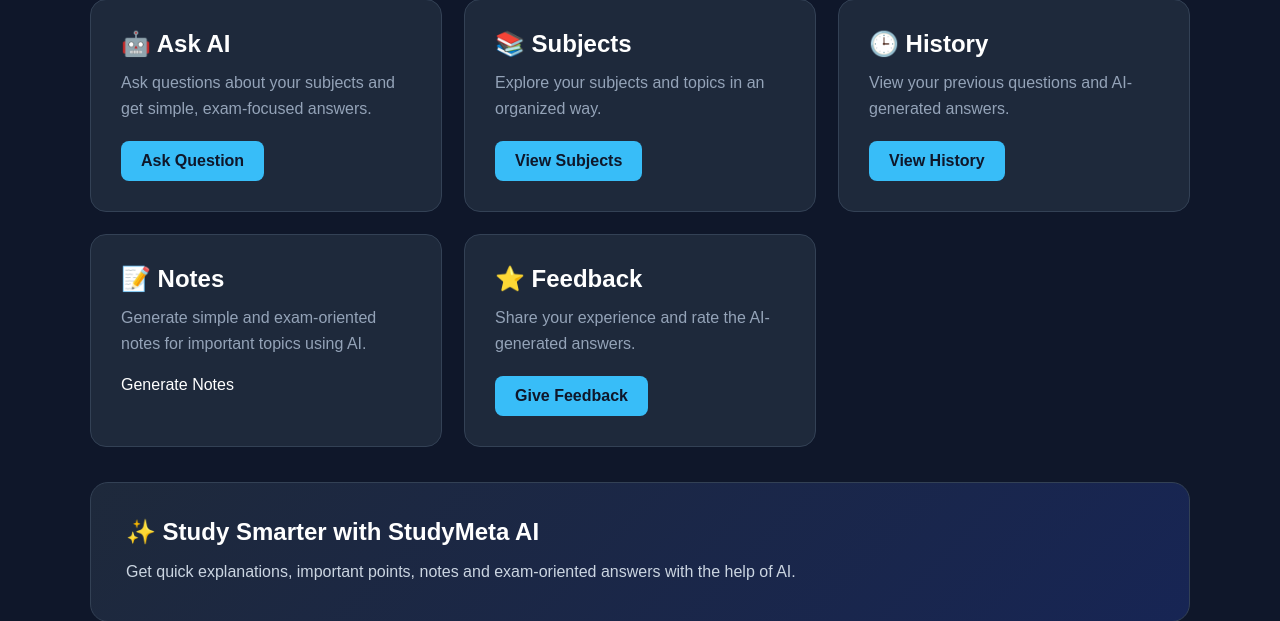
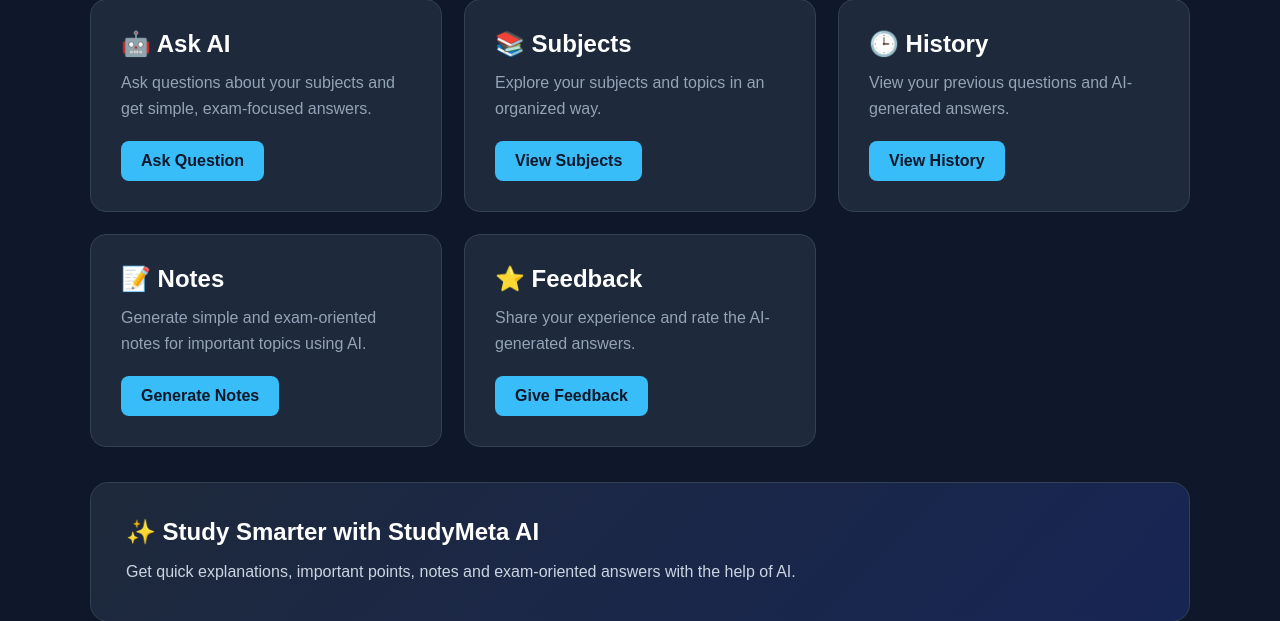
Before and after one commit to sakshishelke281-ctrl/study-meta-ai, a Flask app: page /dashboard in a window 1280 px wide. Shown: the part 228-849 px from the top of the page. Run offline with Flask 3, Linux system fonts and the light colour scheme; the visitor is signed in with stand-in values (Sample User, id 1); some libraries are stand-ins or nearby versions.

Commit message:
Fix notes button

```diff
--- a/templates/dashboard.html
+++ b/templates/dashboard.html
@@ -280,7 +280,7 @@
                     for important topics using AI.
                 </p>
 
-               <a href="/notes"></a>
+                <a href="/notes" class="btn">
                     Generate Notes
                 </a>
 
```
